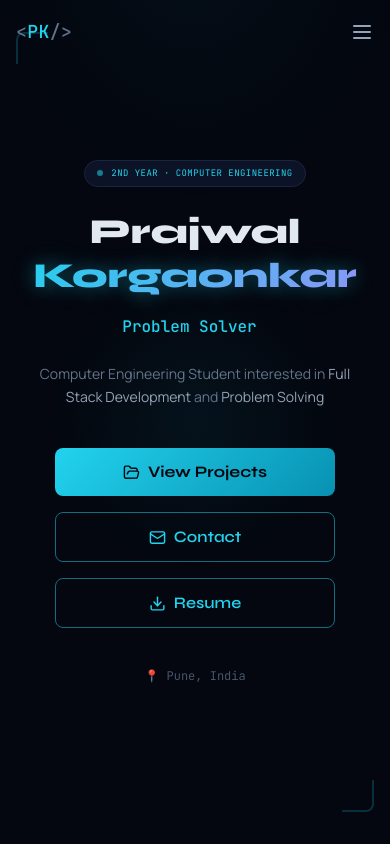
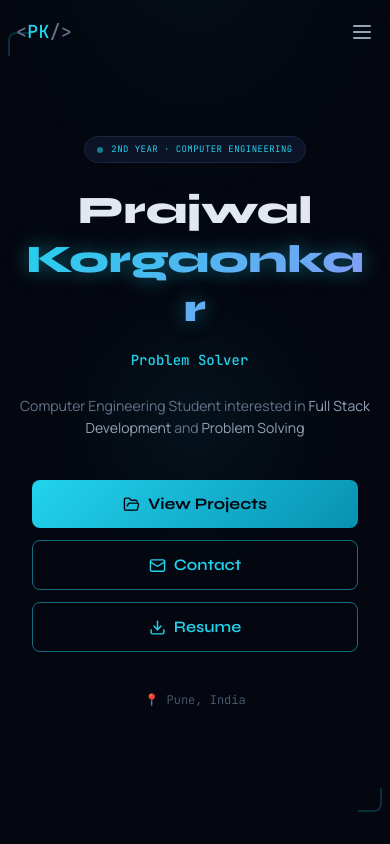
Before and after one commit to prajwalkorgaonkar/prajwal-portfolio, a React (Vite) app: page / in a window 390 px wide. Shown: the top 844 px of the page. Built offline with nearby package versions, Linux system fonts and the light colour scheme.

Commit message:
fix: resolve mobile overflow in Hero section for very small screens

```diff
--- a/src/components/Hero.jsx
+++ b/src/components/Hero.jsx
@@ -55,7 +55,8 @@ export default function Hero() {
   return (
     <section
       id="hero"
-      className="relative min-h-screen flex flex-col items-center justify-center overflow-x-hidden w-full px-4 py-20"
+      /* Added overflow-hidden to strictly cut off anything trying to push the width */
+      className="relative min-h-screen flex flex-col items-center justify-center overflow-hidden w-full px-4 py-20"
     >
       {/* Background radial glow */}
       <div
@@ -66,15 +67,16 @@ export default function Hero() {
         }}
       />
 
-      {/* Corner decorations */}
-      <div className="absolute top-8 left-4 md:top-24 md:left-8 w-8 h-8 md:w-16 md:h-16 border-l-2 border-t-2 border-[#22d3ee]/20 rounded-tl-lg" />
-      <div className="absolute bottom-8 right-4 md:bottom-24 md:right-8 w-8 h-8 md:w-16 md:h-16 border-r-2 border-b-2 border-[#22d3ee]/20 rounded-br-lg" />
+      {/* Corner decorations - Moved closer to edges for tiny screens */}
+      <div className="absolute top-8 left-2 md:top-24 md:left-8 w-6 h-6 md:w-16 md:h-16 border-l-2 border-t-2 border-[#22d3ee]/20 rounded-tl-lg pointer-events-none" />
+      <div className="absolute bottom-8 right-2 md:bottom-24 md:right-8 w-6 h-6 md:w-16 md:h-16 border-r-2 border-b-2 border-[#22d3ee]/20 rounded-br-lg pointer-events-none" />
 
-      {/* Content */}
-      <div className="relative z-10 w-full max-w-4xl mx-auto flex flex-col items-center text-center">
-        {/* Badge */}
+      {/* Content Container */}
+      <div className="relative z-10 w-full max-w-4xl mx-auto flex flex-col items-center justify-center text-center">
+
+        {/* Badge - Allowed to shrink and wrap if necessary */}
         <div
-          className={`inline-flex items-center gap-2 bg-[#0c1326] border border-[#1a2540] rounded-full px-3 py-1.5 md:px-4 md:py-2 mb-6 md:mb-8 max-w-full transition-all duration-700 ${
+          className={`inline-flex items-center justify-center gap-2 bg-[#0c1326] border border-[#1a2540] rounded-full px-3 py-1.5 md:px-4 md:py-2 mb-6 md:mb-8 w-fit max-w-[95%] transition-all duration-700 ${
             mounted ? 'opacity-100 translate-y-0' : 'opacity-0 translate-y-4'
           }`}
         >
@@ -84,24 +86,24 @@ export default function Hero() {
           </span>
         </div>
 
-        {/* Name - Adjusted for mobile width and forced block layout on small screens */}
+        {/* Name - Forced break-words and strict block layout for mobile */}
         <h1
           className={`font-display font-extrabold leading-tight mb-4 w-full break-words transition-all duration-700 delay-100 ${
             mounted ? 'opacity-100 translate-y-0' : 'opacity-0 translate-y-6'
           }`}
-          style={{ fontSize: 'clamp(1.8rem, 9vw, 5.5rem)' }}
+          style={{ fontSize: 'clamp(2rem, 10vw, 5.5rem)' }}
         >
-          <span className="block md:inline text-[#e2e8f0]">Prajwal </span>
-          <span className="block md:inline gradient-text text-glow-cyan">Korgaonkar</span>
+          <span className="block text-[#e2e8f0]">Prajwal</span>
+          <span className="block gradient-text text-glow-cyan">Korgaonkar</span>
         </h1>
 
         {/* Typewriter */}
         <div
-          className={`flex items-center justify-center gap-1 mb-6 transition-all duration-700 delay-200 ${
+          className={`flex items-center justify-center gap-1 mb-6 transition-all duration-700 delay-200 w-full ${
             mounted ? 'opacity-100 translate-y-0' : 'opacity-0 translate-y-6'
           }`}
         >
-          <span className="font-mono text-[#22d3ee] text-base sm:text-xl md:text-2xl font-medium min-h-[1.5em]">
+          <span className="font-mono text-[#22d3ee] text-sm sm:text-xl md:text-2xl font-medium min-h-[1.5em]">
             {typedText}
           </span>
           <span className="cursor" />
@@ -109,18 +111,18 @@ export default function Hero() {
 
         {/* Tagline */}
         <p
-          className={`text-[#64748b] text-sm md:text-lg w-full max-w-xl mx-auto mb-10 leading-relaxed font-body px-2 transition-all duration-700 delay-300 ${
+          className={`text-[#64748b] text-sm md:text-lg w-full max-w-xl mx-auto mb-10 leading-relaxed font-body transition-all duration-700 delay-300 ${
             mounted ? 'opacity-100 translate-y-0' : 'opacity-0 translate-y-6'
           }`}
         >
-          Computer Engineering Student interested in{' '}
+          Computer Engineering Student interested in <br className="hidden sm:block" />
           <span className="text-[#94a3b8]">Full Stack Development</span> and{' '}
           <span className="text-[#94a3b8]">Problem Solving</span>
         </p>
 
-        {/* Buttons - Changed to flex-col on mobile so they stack perfectly */}
+        {/* Buttons - Strictly forced to column (stacked) on mobile w-full */}
         <div
-          className={`flex flex-col sm:flex-row items-center justify-center gap-4 w-full max-w-[280px] sm:max-w-none mx-auto transition-all duration-700 delay-[400ms] ${
+          className={`flex flex-col sm:flex-row items-center justify-center gap-3 sm:gap-4 w-full sm:w-auto px-4 sm:px-0 transition-all duration-700 delay-[400ms] ${
             mounted ? 'opacity-100 translate-y-0' : 'opacity-0 translate-y-6'
           }`}
         >
@@ -158,10 +160,10 @@ export default function Hero() {
         </div>
       </div>
 
-      {/* Scroll indicator */}
+      {/* Scroll indicator - Hidden on tiny mobile to save space */}
       <button
         onClick={() => handleScroll('#about')}
-        className="hidden sm:block absolute bottom-6 md:bottom-10 left-1/2 -translate-x-1/2 text-[#475569] hover:text-[#22d3ee] transition-colors animate-bounce"
+        className="hidden sm:flex absolute bottom-6 md:bottom-10 left-1/2 -translate-x-1/2 text-[#475569] hover:text-[#22d3ee] transition-colors animate-bounce"
         aria-label="Scroll down"
       >
         <ChevronDown size={26} />
```
